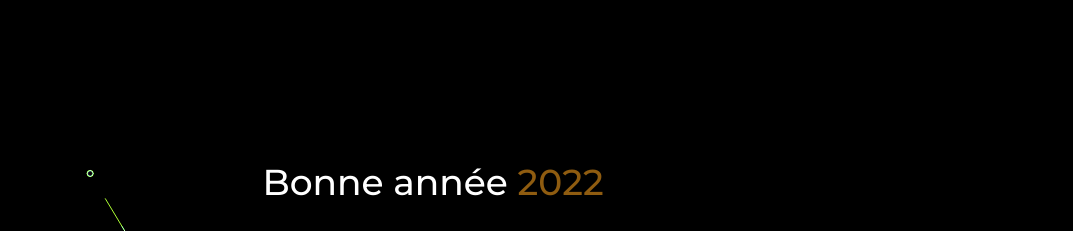
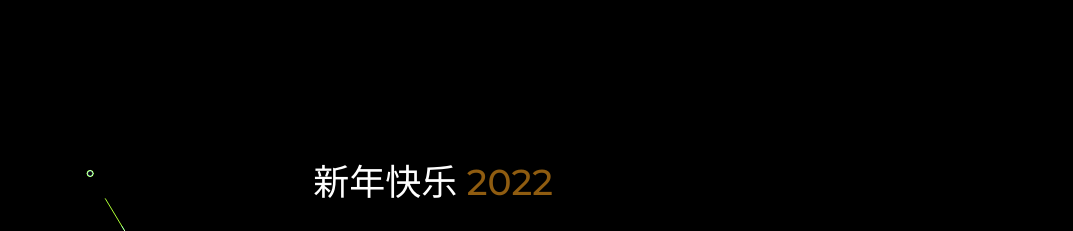
Before and after one commit to zhoukailun/zhoukailun.github.io, a plain HTML site: page index.html in a window 1280 px wide. Shown: the part 57-288 px from the top of the page, without its empty margins (207-1280 px from the left). Drawn offline with Linux system fonts and the light colour scheme.

Commit message:
happynewyear

```diff
--- a/index.html
+++ b/index.html
@@ -21,7 +21,7 @@
     </a>
     <canvas id="canvas"></canvas>
     <div class="text">
-        <h1>Bonne année
+        <h1>新年快乐
             <span id="year"></span>
         </h1>
         <br>
```
